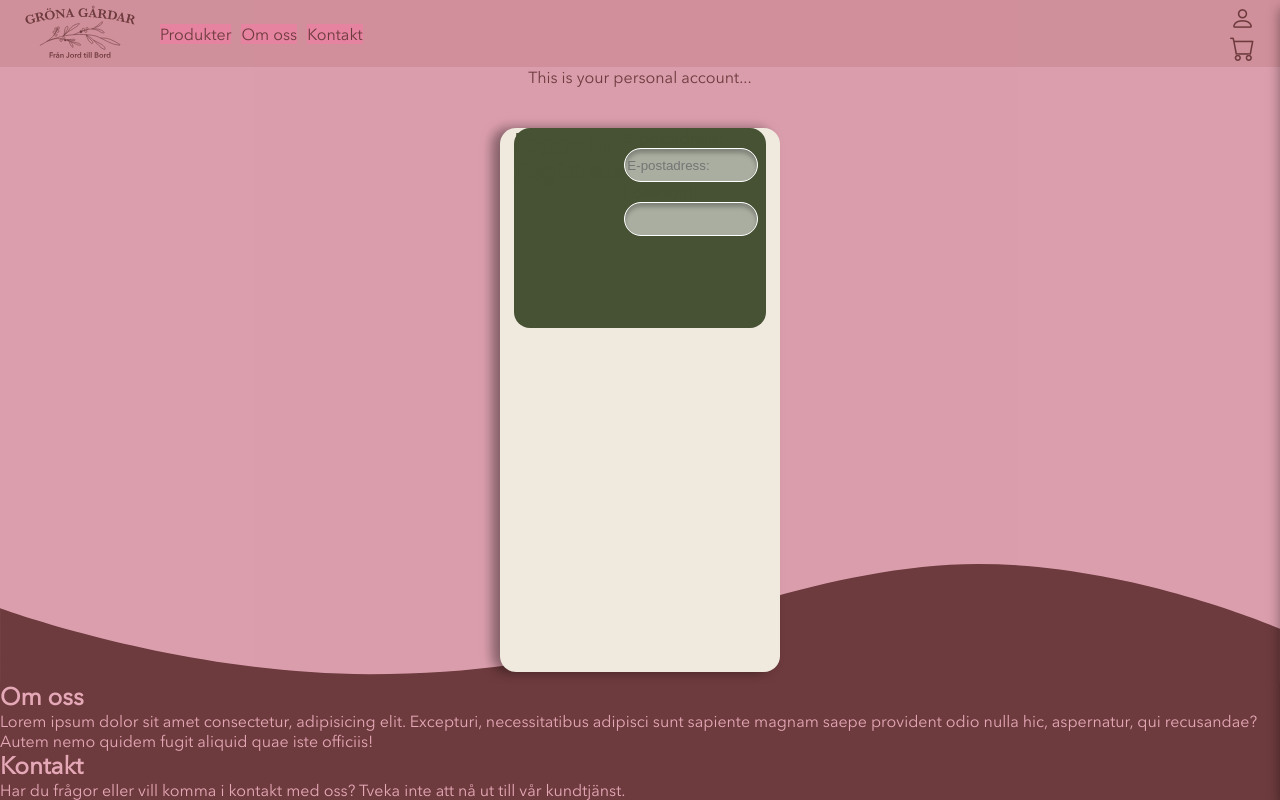
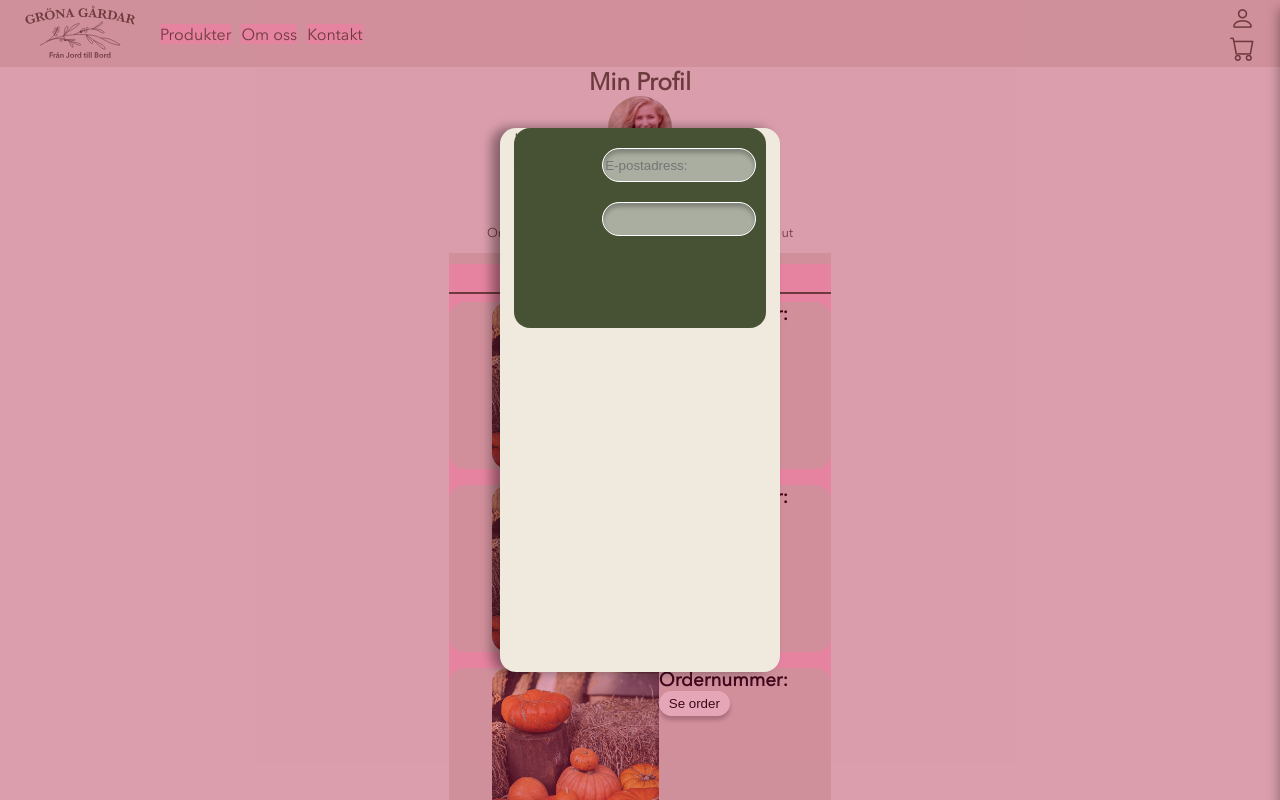
Before and after one commit to f1schhh/Grona-gardar, a Vue app: page /account in a window 1280 px wide. Shown: the top 800 px of the page. Built offline with nearby package versions, Linux system fonts and the light colour scheme.

Commit message:
Redigerat AccountView.vue

```diff
--- a/src/views/AccountView.vue
+++ b/src/views/AccountView.vue
@@ -1,8 +1,264 @@
 <script></script>
 
-<style setup></style>
+<style setup>
+main {
+    display: flex;
+    flex-direction: column;
+    /* flex-wrap: wrap; */
+    row-gap: 0.7rem;
+    background-color: var(--dark-beige);
+    text-align: center;
+}
+
+#profileInfo {
+    background-color: var(--mid-beige);
+}
+
+#orderHistory {
+    background-color: pink;
+
+}
+
+#orderHistory h2 {
+    font-weight: bold;
+    font-size: 1rem;
+}
+
+#profilePic {
+    width: 4rem;
+    border-radius: 100%;
+}
+
+h2 {
+    font-weight: lighter;
+    font-size: 1.2rem;
+
+}
+
+ul {
+    display: flex;
+    justify-content: center;
+    /* align-items: center; */
+}
+
+.profileInfo_li {
+    display: flex;
+    flex-direction: column;
+    font-size: 0.8rem;
+    /* flex-wrap: wrap; */
+    padding: 5px;
+    row-gap: 0.5rem;
+}
+
+i {
+    font-size: 1.2rem;
+}
+
+.hrAside {
+    height: 2.5rem;
+}
+
+#endAside {
+    border: 1px solid #475133;
+}
+
+/* .product_list li {
+    display: flex;
+    flex-direction: row;
+    flex-wrap: wrap;
+} */
+
+.img-wrapper {
+    width: 10.4375rem;
+    height: 10.4375rem;
+}
+
+.img-wrapper img {
+    width: 100%;
+    height: 100%;
+    border-top-right-radius: 0rem;
+    border-top-left-radius: 1rem;
+    border-bottom-left-radius: 1rem;
+    border-bottom-right-radius: 0rem;
+    object-fit: cover;
+    object-position: center;
+}
+
+
+/*CSS for buttons in general */
+button:hover {
+    cursor: pointer;
+}
+
+/* Knapp för varukorg */
+
+button_seeOrder_div {
+    display: flex;
+    justify-content: flex-end;
+    align-items: flex-end;
+}
+
+.button_seeOrder {
+
+    /* clear: both; */
+    /* margin-left: auto;
+    margin-right: 2; */
+    background-color: #FFF8EE;
+    border: 0;
+    text-align: center;
+    border-radius: 19px;
+    padding: 0.6rem;
+    box-shadow: 0 4px 4px 0 rgba(0, 0, 0, 0.25);
+    padding: 5px 10px;
+
+}
+
+.orderHistory_list {
+    display: flex;
+    flex-direction: column;
+    /* flex-wrap: wrap; */
+    gap: 1rem;
+    /* justify-content: center; */
+    align-items: center;
+    color: black;
+}
+
+.orderHistory_list_li {
+    display: flex;
+    text-align: left;
+    background-color: var(--dark-beige);
+    /* flex-wrap: wrap; */
+    flex-direction: row;
+    /* padding: 0rem 5rem; */
+    border-top-right-radius: 1rem;
+    border-top-left-radius: 1rem;
+    border-bottom-left-radius: 1rem;
+    border-bottom-right-radius: 1rem;
+    padding: 0rem 2.7rem;
+}
+
+@media screen and (max-width: 385px) {
+    main {
+        width: 100%;
+    }
+
+    li {
+        max-width: 20rem;
+    }
+
+    .img-wrapper {
+        width: 6.5rem;
+        height: 6.5rem;
+    }
+}
+</style>
 
 
 <template>
-    <div>This is your personal account...</div>
+    <main>
+        <aside id="profileInfo">
+            <h1>Min Profil</h1><img id="profilePic" src="../assets/media/profile_pictures/profilePic1.jpg" alt="">
+            <h2>Namn</h2>
+            <ul>
+                <li class="profileInfo_li">
+                    <i class="bi bi-basket3"></i>
+                    <p>Orderhistorik</p>
+                </li>
+
+                <li class="profileInfo_li">
+                    <hr class="hrAside">
+                </li>
+                <li class="profileInfo_li"><i class="bi bi-person"></i>
+                    <p>Mitt konto</p>
+                </li>
+                <li class="profileInfo_li">
+                    <hr class="hrAside">
+                </li>
+                <li class="profileInfo_li">
+                    <i class="bi bi-heart"></i>
+                    <p>
+                        Favoriter
+                    </p>
+                </li>
+                <li class="profileInfo_li">
+                    <hr class="hrAside">
+                </li>
+                <li class="profileInfo_li">
+                    <i class="bi bi-box-arrow-left"></i>
+                    <p>Logga ut</p>
+                </li>
+            </ul>
+            <!-- <hr id="endAside"> -->
+        </aside>
+
+        <!-- start på section -->
+        <!-- start på section -->
+        <section id="orderHistory">
+            <h2>Orderhistorik</h2>
+            <hr id="endAside">
+            <ul class="orderHistory_list">
+                <li class="orderHistory_list_li">
+                    <div class="img-wrapper">
+                        <img src="../assets/media/product_images/Pumpkin_Howden.jpg" alt="">
+                    </div>
+                    <div>
+                        <div class="order_summary">
+                            <h3>Ordernummer:</h3>
+                        </div>
+                        <div class="button_seeOrder_div">
+                            <button class="button_seeOrder">Se order</button>
+                        </div>
+                    </div>
+                </li>
+                <li class="orderHistory_list_li">
+                    <div class="img-wrapper">
+                        <img src="../assets/media/product_images/Pumpkin_Howden.jpg" alt="">
+                    </div>
+                    <div>
+                        <div class="order_summary">
+                            <h3>Ordernummer:</h3>
+                        </div>
+
+                        <button class="button_seeOrder">Se order</button>
+                    </div>
+                </li>
+                <li class="orderHistory_list_li">
+                    <div class="img-wrapper">
+                        <img src="../assets/media/product_images/Pumpkin_Howden.jpg" alt="">
+                    </div>
+                    <div>
+                        <div class="order_summary">
+                            <h3>Ordernummer:</h3>
+                        </div>
+
+                        <button class="button_seeOrder">Se order</button>
+                    </div>
+                </li>
+                <li class="orderHistory_list_li">
+                    <div class="img-wrapper">
+                        <img src="../assets/media/product_images/Pumpkin_Howden.jpg" alt="">
+                    </div>
+                    <div>
+                        <div class="order_summary">
+                            <h3>Ordernummer:</h3>
+                        </div>
+
+                        <button class="button_seeOrder">Se order</button>
+                    </div>
+                </li>
+                <li class="orderHistory_list_li">
+                    <div class="img-wrapper">
+                        <img src="../assets/media/product_images/Pumpkin_Howden.jpg" alt="">
+                    </div>
+                    <div>
+                        <div class="order_summary">
+                            <h3>Ordernummer:</h3>
+                        </div>
+
+                        <button class="button_seeOrder">Se order</button>
+                    </div>
+                </li>
+            </ul>
+        </section>
+    </main>
 </template>
```
Also changed, not shown: src/assets/media/profile_pictures/profilePic1.jpg (added), src/components/SearchBar.vue (indentation only).
